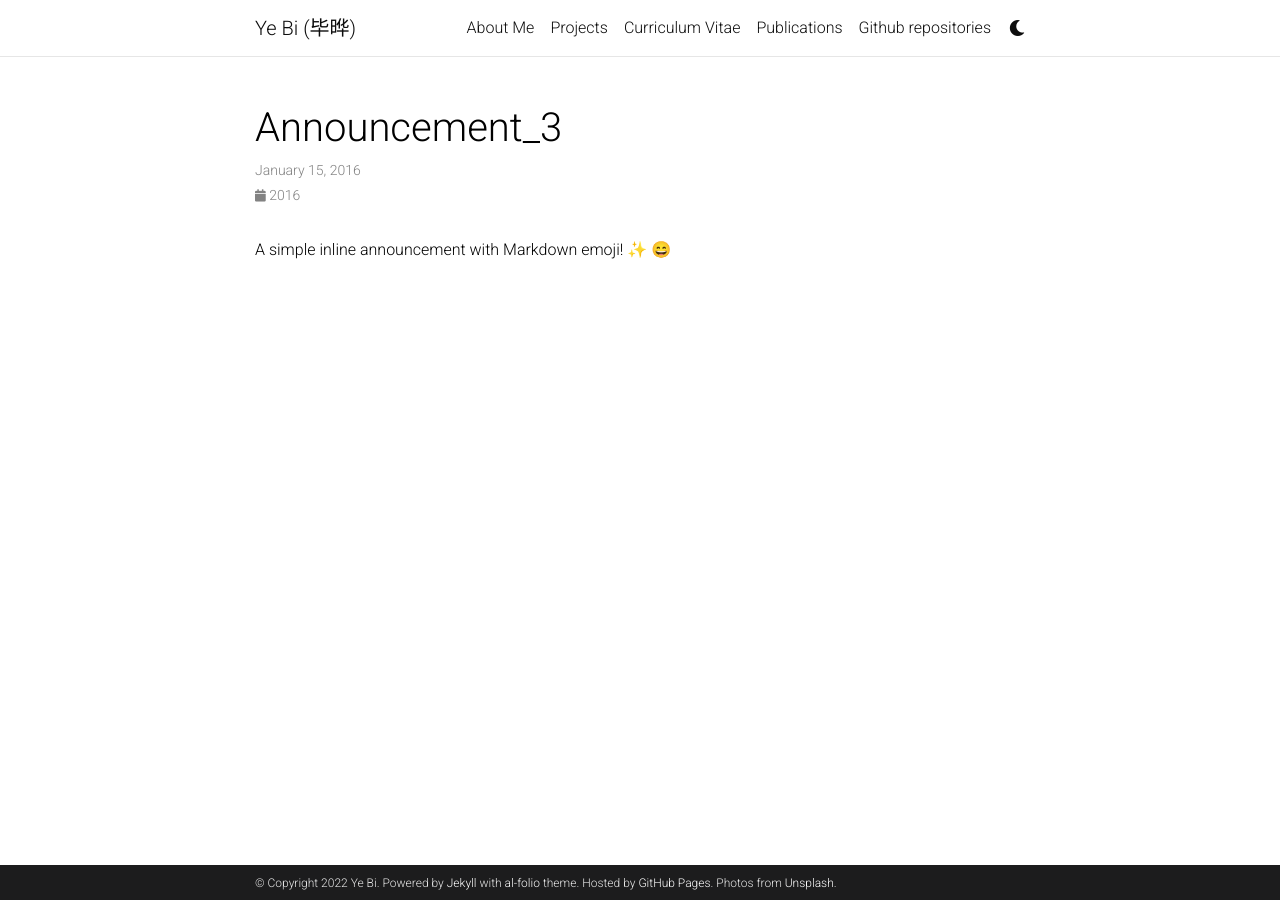
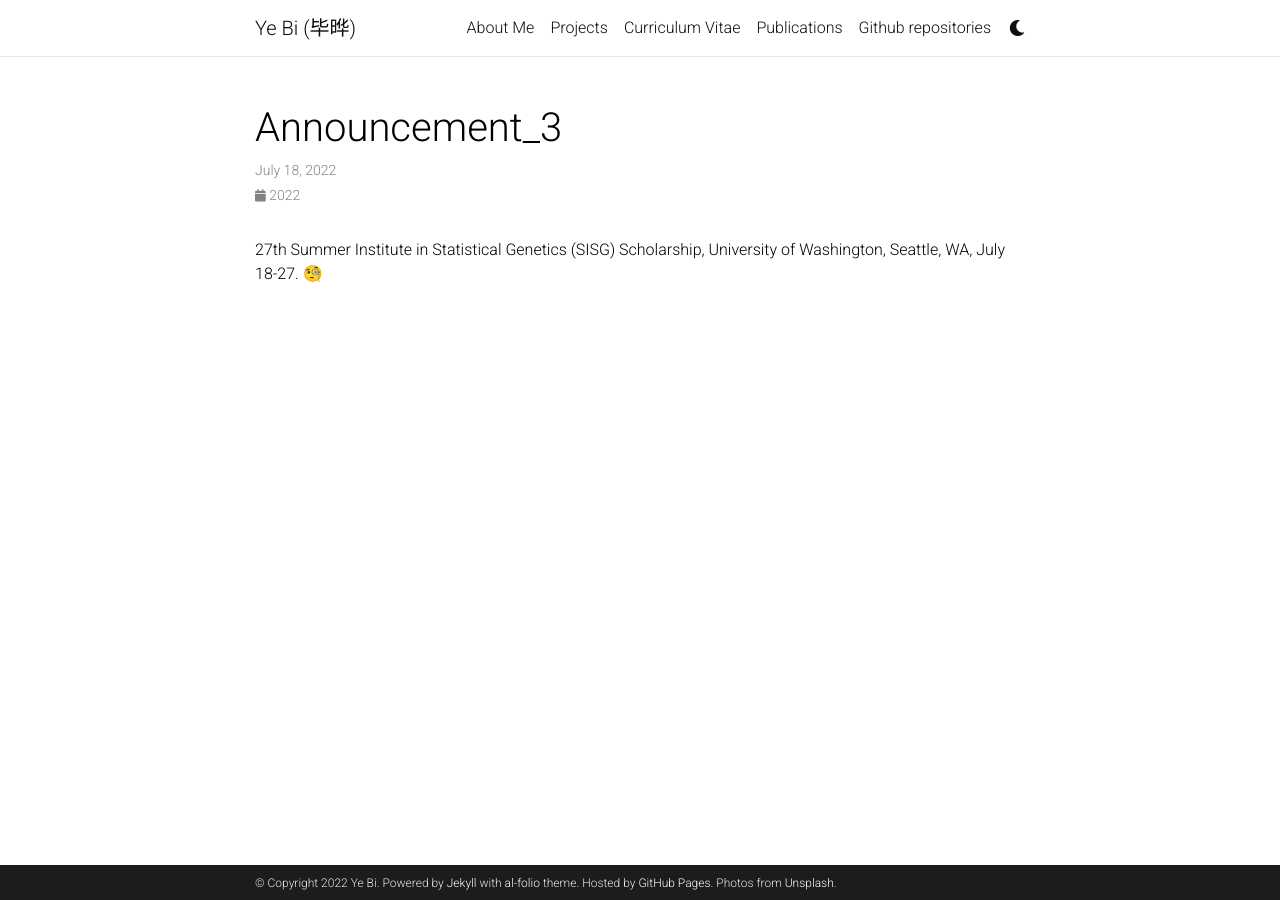
Before and after one commit to yebigithub/yebigithub.github.io, a Jekyll site: the page built from _news/announcement_3.md, in a window 1280 px wide. Built offline with Jekyll 4.4.1, drawn with Linux system fonts in a browser that asks for light colours; emoji names are drawn with the system emoji font; comment, search, counter and statistics services are not loaded; a style sheet for code colours, icons or effects is not loaded.

Commit message:
add news

```diff
--- a/_includes/news.html
+++ b/_includes/news.html
@@ -1,6 +1,6 @@
 
           <div class="news">
-            <h2>news</h2>
+            <h2>News</h2>
             {% if site.news != blank -%}
             {%- assign news_size = site.news | size -%}
             <div class="table-responsive" {% if site.news_scrollable and news_size > 3 %}style="max-height: 10vw"{% endif %}>
--- a/_news/announcement_3.md
+++ b/_news/announcement_3.md
@@ -1,7 +1,8 @@
 ---
 layout: post
-date: 2016-01-15 07:59:00-0400
+date: 2022-07-18 00:00:00-0400
 inline: true
 ---
 
-A simple inline announcement with Markdown emoji! :sparkles: :smile:
+27th Summer Institute in Statistical Genetics (SISG) Scholarship, University of Washington,
+Seattle, WA, July 18-27. 🧐
```
Also changed, not shown: _news/announcement_1.md (+2 -2 lines), _pages/about.md (+1 -1 lines), 6 other files.
